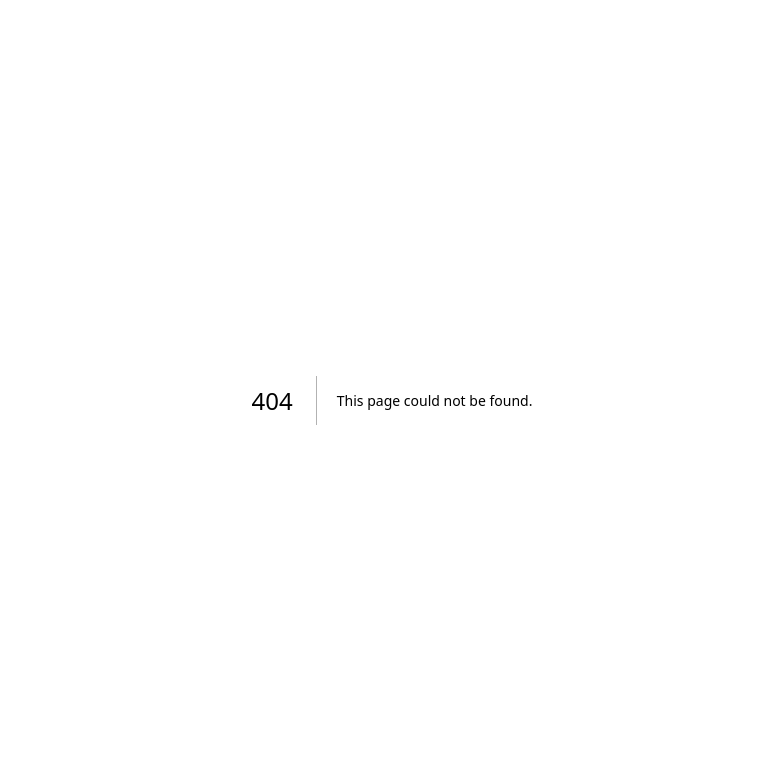
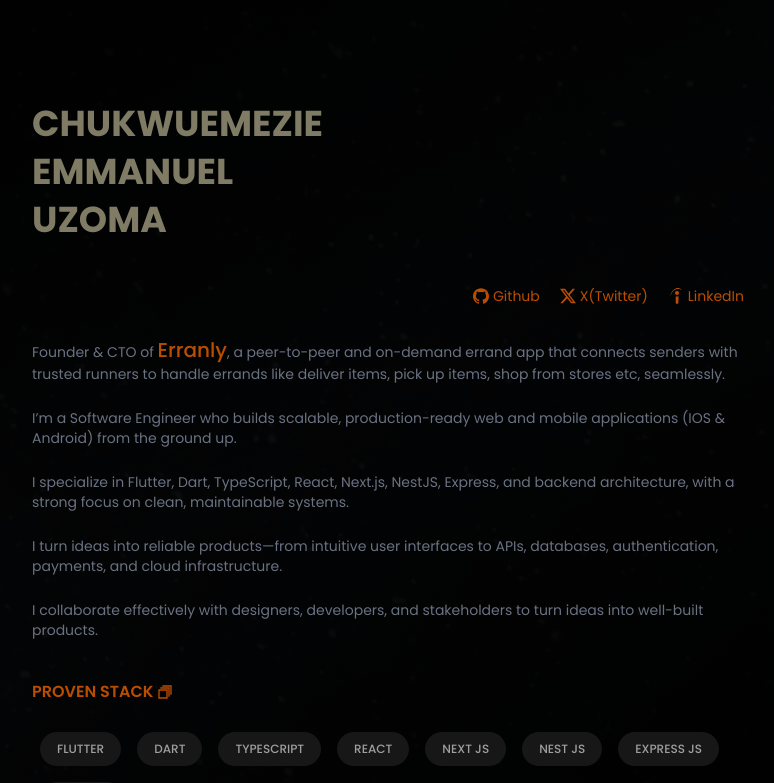
Before and after one commit to Fijero/portfolio, a Next.js app: page /chukwuemezie-emmanuel-uzoma in a window 1280 px wide. Before the commit this address had no page. Shown: the top 783 px of the page, without its empty margins (248-1022 px from the left). Built offline with nearby package versions, Linux system fonts and the light colour scheme.

Commit message:
update: added about pages

```diff
--- /dev/null
+++ b/app/chukwuemezie-emmanuel-uzoma/page.tsx
@@ -0,0 +1,5 @@
+import Home from "../page";
+
+export default function About(){
+    return <Home />
+}
--- /dev/null
+++ b/app/emmanuel-uzoma/page.tsx
@@ -0,0 +1,5 @@
+import Home from "../page";
+
+export default function About(){
+    return <Home />
+}
```
